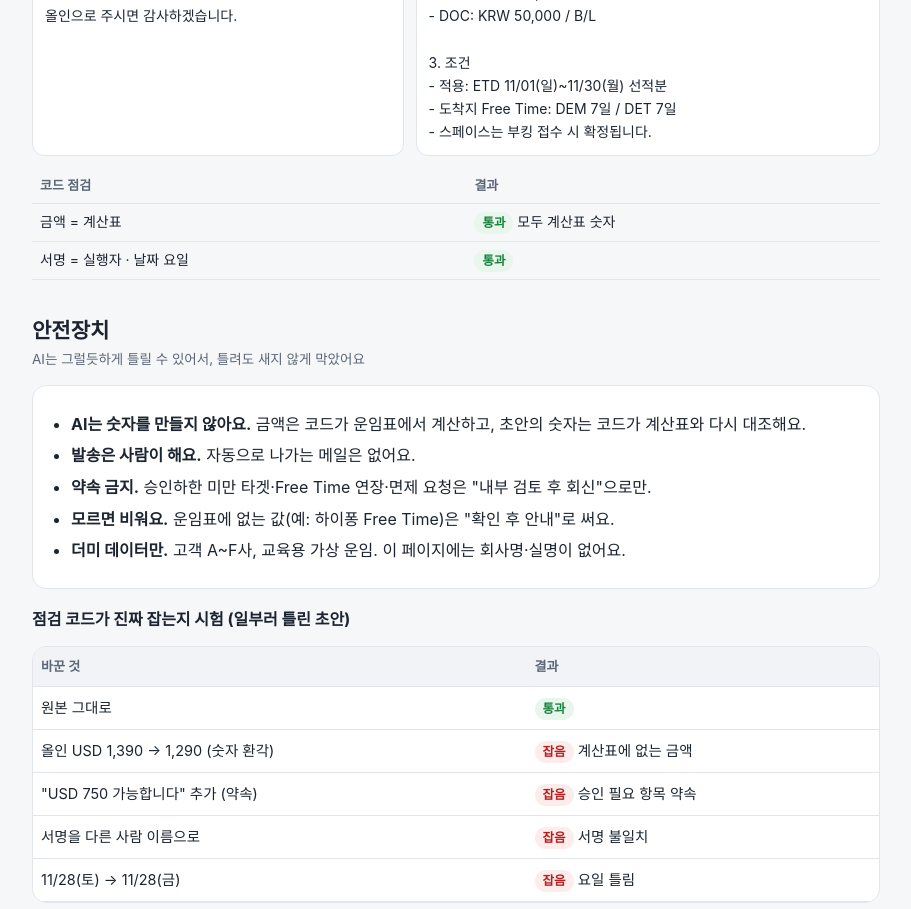
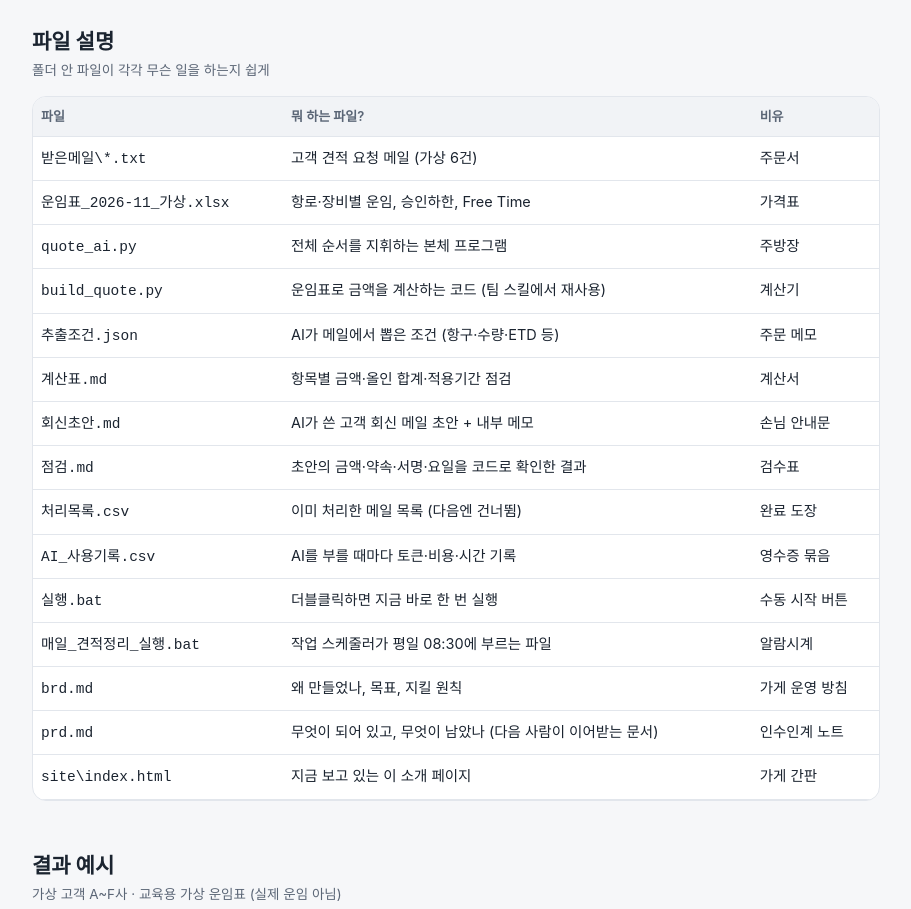
Before and after one commit to jopark-maker/quote-reply-ai, a plain HTML site: page index.html in a window 1280 px wide. Shown: the part 1480-2389 px from the top of the page, without its empty margins (184-1095 px from the left). Drawn offline with Linux system fonts and the light colour scheme.

Commit message:
쉽게 설명(ELI5)·파일 설명 추가

```diff
--- a/index.html
+++ b/index.html
@@ -98,11 +98,27 @@ footer a{color:var(--teal)}
 
 <nav aria-label="목차">
   <div class="wrap">
-    <a href="#why">왜</a><a href="#flow">흐름</a><a href="#cases">결과 예시</a><a href="#guard">안전장치</a><a href="#cost">비용</a><a href="#before">고도화 전·후</a><a href="#next">다음</a>
+    <a href="#eli5">쉽게 설명</a><a href="#why">왜</a><a href="#flow">흐름</a><a href="#files">파일 설명</a><a href="#cases">결과 예시</a><a href="#guard">안전장치</a><a href="#cost">비용</a><a href="#before">고도화 전·후</a><a href="#next">다음</a>
   </div>
 </nav>
 
 <main class="wrap">
+
+<section id="eli5">
+  <h2>5살에게 설명하듯이 (ELI5)<small>식당 주문으로 비유하면 이렇게 돌아가요</small></h2>
+  <div class="card">
+    <ul class="rules" style="list-style:none;padding-left:0">
+      <li>📩 <b>손님이 주문서를 보내요.</b> — 고객이 "부산에서 자카르타로 컨테이너 4개, 얼마예요?" 메일을 보내요.</li>
+      <li>🧑‍🍳 <b>주문 받는 직원(AI)이 주문서를 읽고 메모해요.</b> — 어디서 어디로, 몇 개, 언제 떠나는지 적어요.</li>
+      <li>🧮 <b>계산원(코드)이 가격표를 보고 계산기로 계산해요.</b> — 직원은 절대 가격을 지어내지 않아요. 숫자는 계산기 담당이에요.</li>
+      <li>✍️ <b>직원(AI)이 손님께 드릴 안내문을 써요.</b> — 가격은 계산원이 준 종이에서만 옮겨 적어요.</li>
+      <li>🔍 <b>검수원(코드)이 안내문을 다시 확인해요.</b> — 금액이 계산서랑 같은지, "깎아 드릴게요" 같은 함부로 한 약속이 없는지, 요일이 맞는지 봐요.</li>
+      <li>🙋 <b>매니저(나)가 읽고 보내요.</b> — 마지막 보내기 버튼은 사람만 눌러요.</li>
+      <li>⏰ <b>알람시계가 매일 아침 8:30에 깨워 줘요.</b> — 새로 온 주문서만 처리하고, 이미 한 건은 건너뛰어요.</li>
+    </ul>
+    <p class="note" style="margin-top:10px">한 줄 요약: <b>글은 AI가, 숫자는 계산기가, 확인은 검수원이, 보내기는 사람이.</b></p>
+  </div>
+</section>
 
 <section id="why">
   <h2>왜 만들었나<small>OO상선 수출영업팀 · 매일 반복되는 견적 회신</small></h2>
@@ -130,6 +146,32 @@ footer a{color:var(--teal)}
     <div class="step"><span class="who code">코드</span><h3>④ 초안 점검</h3><p>금액이 계산표와 같은지, 약속 문구·서명·요일이 맞는지 다시 확인해요.</p><span class="out">점검.md</span></div>
   </div>
   <div class="auto">⏰ <b>평일 아침 8:30 자동 실행</b> (Windows 작업 스케줄러). 새로 들어온 메일만 처리하고, 처리한 메일은 건너뜁니다. 새 메일이 없으면 AI 비용도 0원이에요. 담당자는 출근해서 초안과 점검표만 읽으면 됩니다.</div>
+</section>
+
+<section id="files">
+  <h2>파일 설명<small>폴더 안 파일이 각각 무슨 일을 하는지 쉽게</small></h2>
+  <div class="tbl card" style="padding:0">
+    <table>
+      <thead><tr><th>파일</th><th>뭐 하는 파일?</th><th>비유</th></tr></thead>
+      <tbody>
+        <tr><td><code>받은메일\*.txt</code></td><td>고객 견적 요청 메일 (가상 6건)</td><td>주문서</td></tr>
+        <tr><td><code>운임표_2026-11_가상.xlsx</code></td><td>항로·장비별 운임, 승인하한, Free Time</td><td>가격표</td></tr>
+        <tr><td><code>quote_ai.py</code></td><td>전체 순서를 지휘하는 본체 프로그램</td><td>주방장</td></tr>
+        <tr><td><code>build_quote.py</code></td><td>운임표로 금액을 계산하는 코드 (팀 스킬에서 재사용)</td><td>계산기</td></tr>
+        <tr><td><code>추출조건.json</code></td><td>AI가 메일에서 뽑은 조건 (항구·수량·ETD 등)</td><td>주문 메모</td></tr>
+        <tr><td><code>계산표.md</code></td><td>항목별 금액·올인 합계·적용기간 점검</td><td>계산서</td></tr>
+        <tr><td><code>회신초안.md</code></td><td>AI가 쓴 고객 회신 메일 초안 + 내부 메모</td><td>손님 안내문</td></tr>
+        <tr><td><code>점검.md</code></td><td>초안의 금액·약속·서명·요일을 코드로 확인한 결과</td><td>검수표</td></tr>
+        <tr><td><code>처리목록.csv</code></td><td>이미 처리한 메일 목록 (다음엔 건너뜀)</td><td>완료 도장</td></tr>
+        <tr><td><code>AI_사용기록.csv</code></td><td>AI를 부를 때마다 토큰·비용·시간 기록</td><td>영수증 묶음</td></tr>
+        <tr><td><code>실행.bat</code></td><td>더블클릭하면 지금 바로 한 번 실행</td><td>수동 시작 버튼</td></tr>
+        <tr><td><code>매일_견적정리_실행.bat</code></td><td>작업 스케줄러가 평일 08:30에 부르는 파일</td><td>알람시계</td></tr>
+        <tr><td><code>brd.md</code></td><td>왜 만들었나, 목표, 지킬 원칙</td><td>가게 운영 방침</td></tr>
+        <tr><td><code>prd.md</code></td><td>무엇이 되어 있고, 무엇이 남았나 (다음 사람이 이어받는 문서)</td><td>인수인계 노트</td></tr>
+        <tr><td><code>site\index.html</code></td><td>지금 보고 있는 이 소개 페이지</td><td>가게 간판</td></tr>
+      </tbody>
+    </table>
+  </div>
 </section>
 
 <section id="cases">
```
